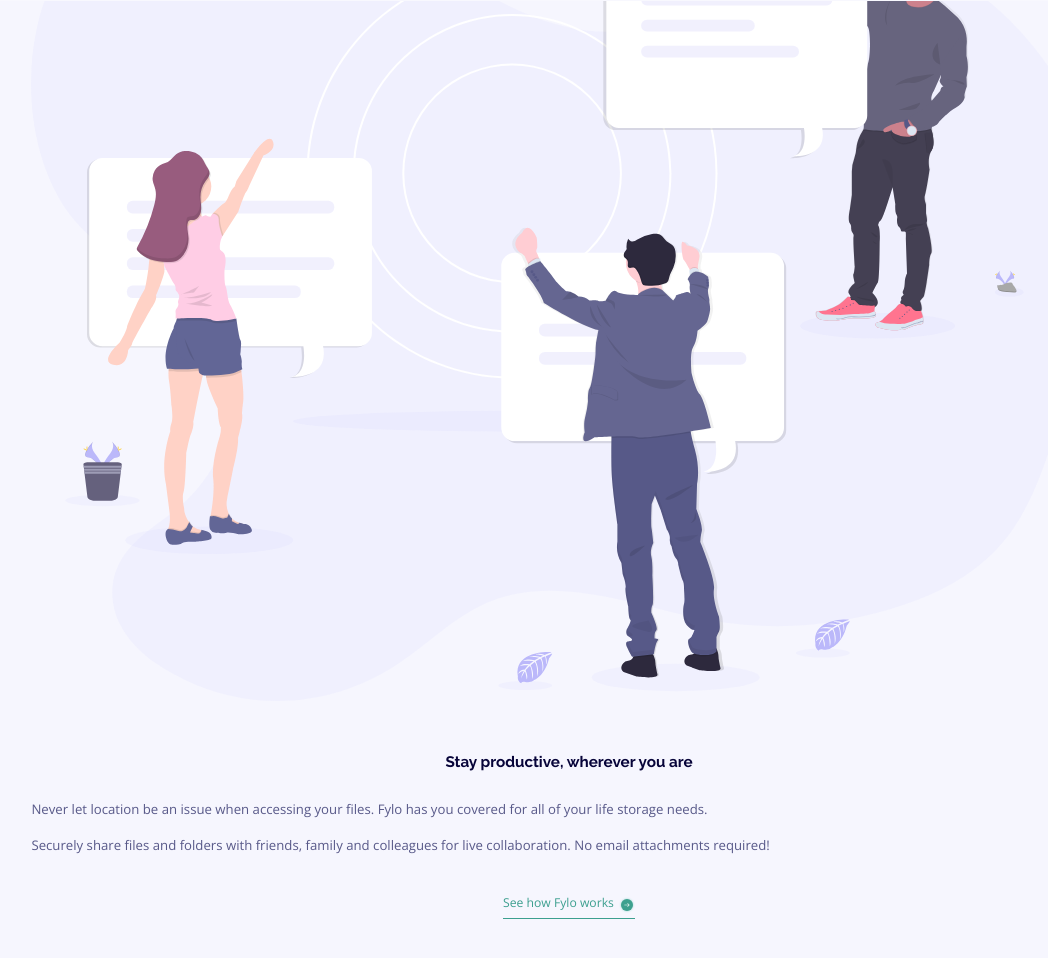
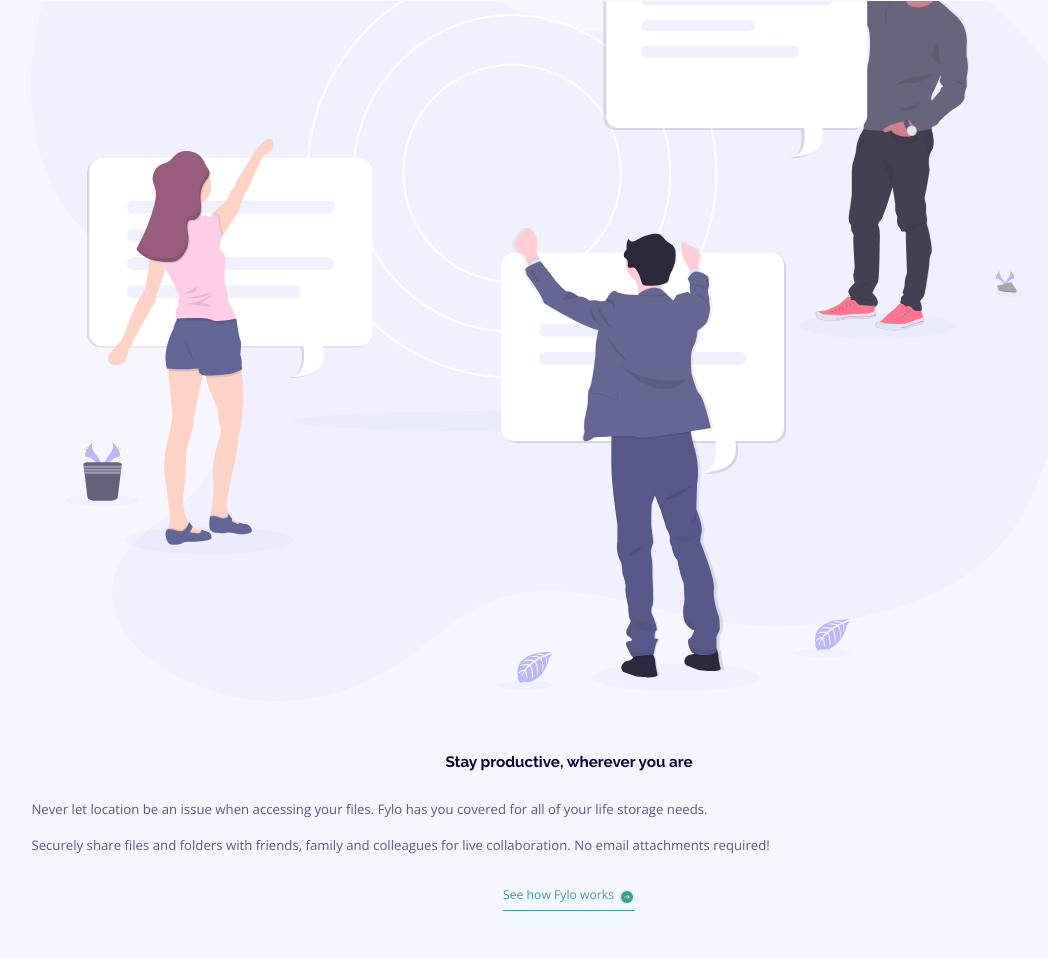
Before and after one commit to millerarocha/fylos-web-page, a plain HTML site: page index.html in a window 1280 px wide. Shown: the part 1497-2455 px from the top of the page, without its empty margins (71-1119 px from the left). Drawn offline with nearby package versions, Linux system fonts and the light colour scheme.

Commit message:
about section

```diff
--- a/assets/styles/styles.css
+++ b/assets/styles/styles.css
@@ -111,6 +111,9 @@ body{
     background-color: var(--light-grayish-blue);
     padding-top: 20px;
     padding-bottom: 50px;
+    display: flex;
+    flex-direction: column;
+    align-items: center;
 }
 .about__curve-mobile{
     position: absolute;
@@ -134,26 +137,26 @@ body{
 }
 .about__text{
     width: 84%;
-    margin: 16px auto;
     font-size: 1.3rem;
     font-weight: 500;
     line-height: 2rem;
     color: var(--desatured-blue);
+    margin-bottom: 16px;
 }
 .about__link{
-    max-width: 132px;
     display: flex;
     justify-content: space-between;
     padding: 5px 0;
     text-decoration: none;
     color: var(--moderate-cyan);
     border-bottom: 1px solid var(--moderate-cyan);
-    margin: 36px auto;
     font-size: 1.2rem;
     font-weight: 500;
     line-height: 1.2rem;
+    margin: 12px 0;
 }
 .about__link-icon{
     display: inline-block;
     width: 16px;
+    margin-left: 5px;
 }
```
